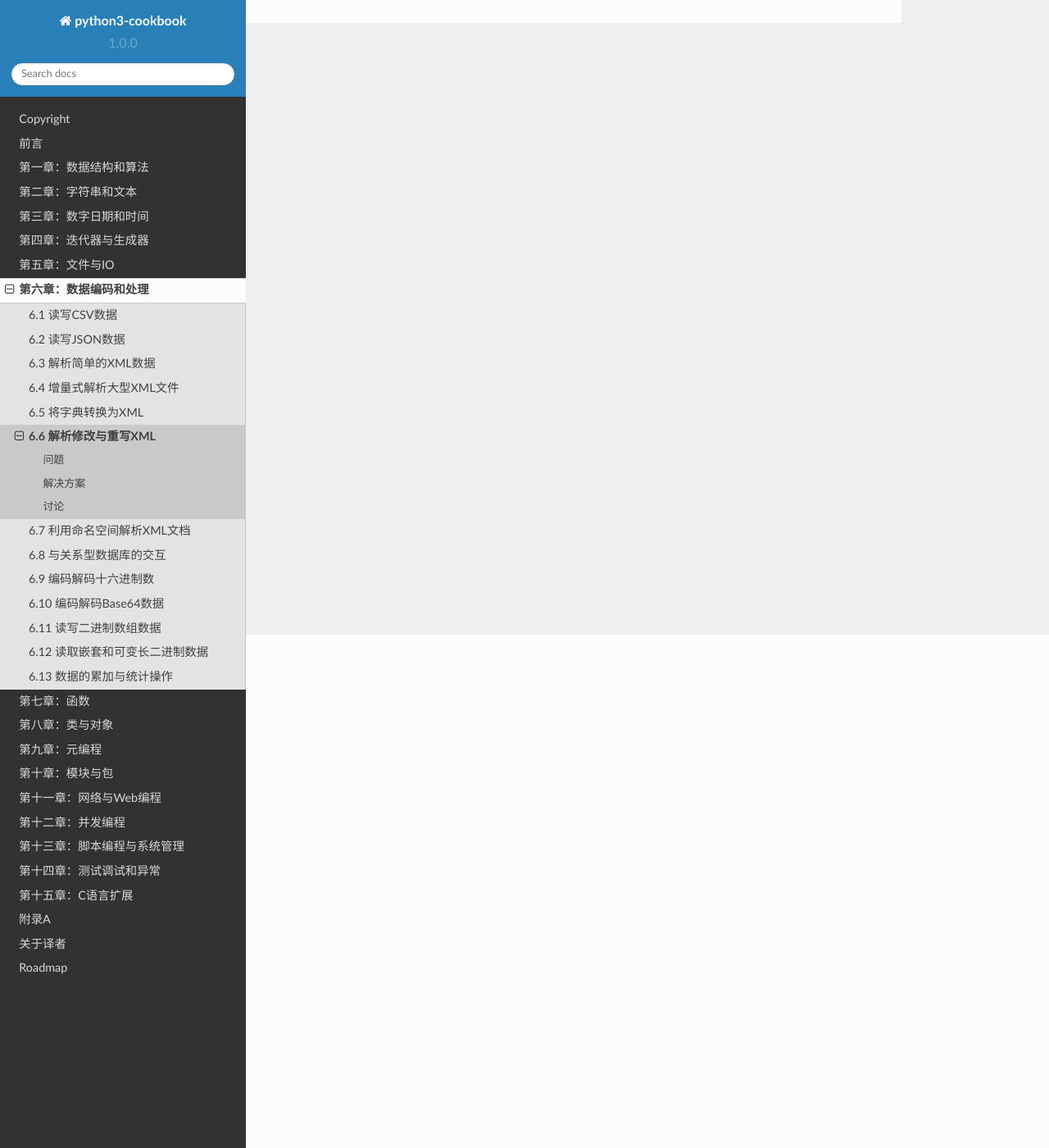
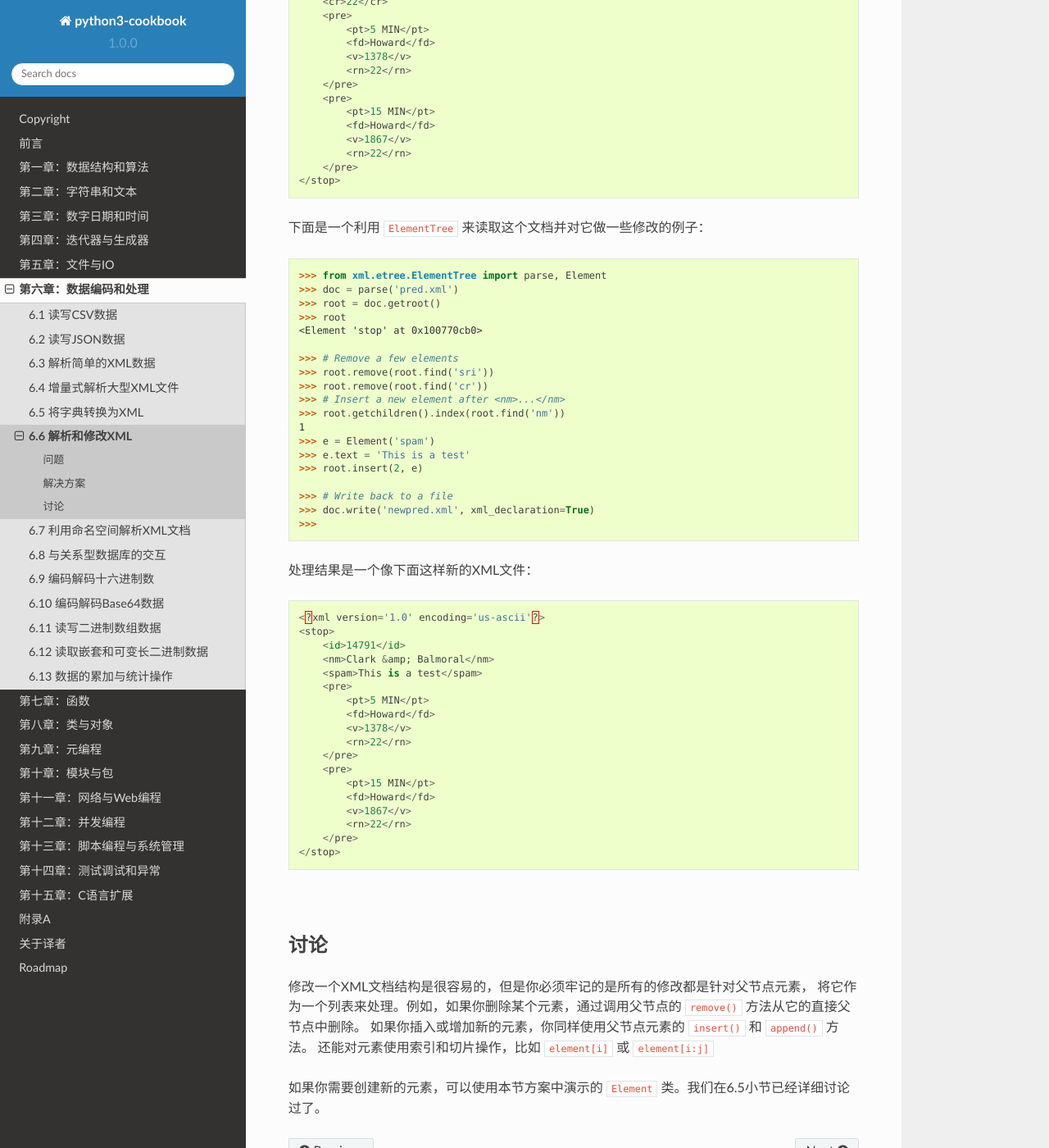
Before and after one commit to yidao620c/python3-cookbook, a Sphinx documentation site: the page built from source/c06/p06_parse_modify_rewrite_xml.rst, in a window 1280 px wide and 1400 px high, scrolled down 626 px. Shown: the whole window at 82% size. Built offline with Sphinx 7.4.7 and the Read the Docs theme 2.0.0, drawn with Linux system fonts in a browser that asks for light colours; some of the changed text lies outside the part shown.

Commit message:
6.6小节完成

```diff
--- a/source/c06/p06_parse_modify_rewrite_xml.rst
+++ b/source/c06/p06_parse_modify_rewrite_xml.rst
@@ -1,18 +1,101 @@
 ============================
-6.6 解析修改与重写XML
+6.6 解析和修改XML
 ============================
 
 ----------
 问题
 ----------
-todo...
+你想读取一个XML文档，对它最一些修改，然后将结果写回XML文档。
+
+|
 
 ----------
 解决方案
 ----------
-todo...
+使用 ``xml.etree.ElementTree`` 模块可以很容易的处理这些任务。
+第一步是以通常的方式来解析这个文档。例如，假设你有一个名为 ``pred.xml`` 的文档，类似下面这样：
+
+.. code-block:: python
+
+    <?xml version="1.0"?>
+    <stop>
+        <id>14791</id>
+        <nm>Clark &amp; Balmoral</nm>
+        <sri>
+            <rt>22</rt>
+            <d>North Bound</d>
+            <dd>North Bound</dd>
+        </sri>
+        <cr>22</cr>
+        <pre>
+            <pt>5 MIN</pt>
+            <fd>Howard</fd>
+            <v>1378</v>
+            <rn>22</rn>
+        </pre>
+        <pre>
+            <pt>15 MIN</pt>
+            <fd>Howard</fd>
+            <v>1867</v>
+            <rn>22</rn>
+        </pre>
+    </stop>
+
+下面是一个利用 ``ElementTree`` 来读取这个文档并对它做一些修改的例子：
+
+.. code-block:: python
+
+    >>> from xml.etree.ElementTree import parse, Element
+    >>> doc = parse('pred.xml')
+    >>> root = doc.getroot()
+    >>> root
+    <Element 'stop' at 0x100770cb0>
+
+    >>> # Remove a few elements
+    >>> root.remove(root.find('sri'))
+    >>> root.remove(root.find('cr'))
+    >>> # Insert a new element after <nm>...</nm>
+    >>> root.getchildren().index(root.find('nm'))
+    1
+    >>> e = Element('spam')
+    >>> e.text = 'This is a test'
+    >>> root.insert(2, e)
+
+    >>> # Write back to a file
+    >>> doc.write('newpred.xml', xml_declaration=True)
+    >>>
+
+处理结果是一个像下面这样新的XML文件：
+
+.. code-block:: python
+
+    <?xml version='1.0' encoding='us-ascii'?>
+    <stop>
+        <id>14791</id>
+        <nm>Clark &amp; Balmoral</nm>
+        <spam>This is a test</spam>
+        <pre>
+            <pt>5 MIN</pt>
+            <fd>Howard</fd>
+            <v>1378</v>
+            <rn>22</rn>
+        </pre>
+        <pre>
+            <pt>15 MIN</pt>
+            <fd>Howard</fd>
+            <v>1867</v>
+            <rn>22</rn>
+        </pre>
+    </stop>
+
+|
 
 ----------
 讨论
 ----------
-todo...
+修改一个XML文档结构是很容易的，但是你必须牢记的是所有的修改都是针对父节点元素，
+将它作为一个列表来处理。例如，如果你删除某个元素，通过调用父节点的 ``remove()`` 方法从它的直接父节点中删除。
+如果你插入或增加新的元素，你同样使用父节点元素的 ``insert()`` 和 ``append()`` 方法。
+还能对元素使用索引和切片操作，比如 ``element[i]`` 或 ``element[i:j]``
+
+如果你需要创建新的元素，可以使用本节方案中演示的 ``Element`` 类。我们在6.5小节已经详细讨论过了。
```
Also changed, not shown: 2 other files.
